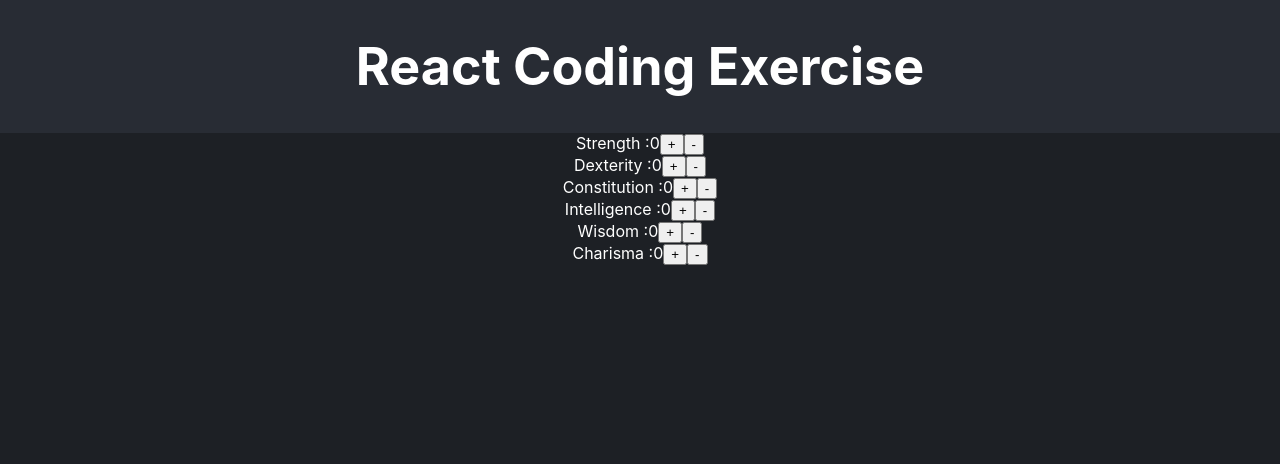
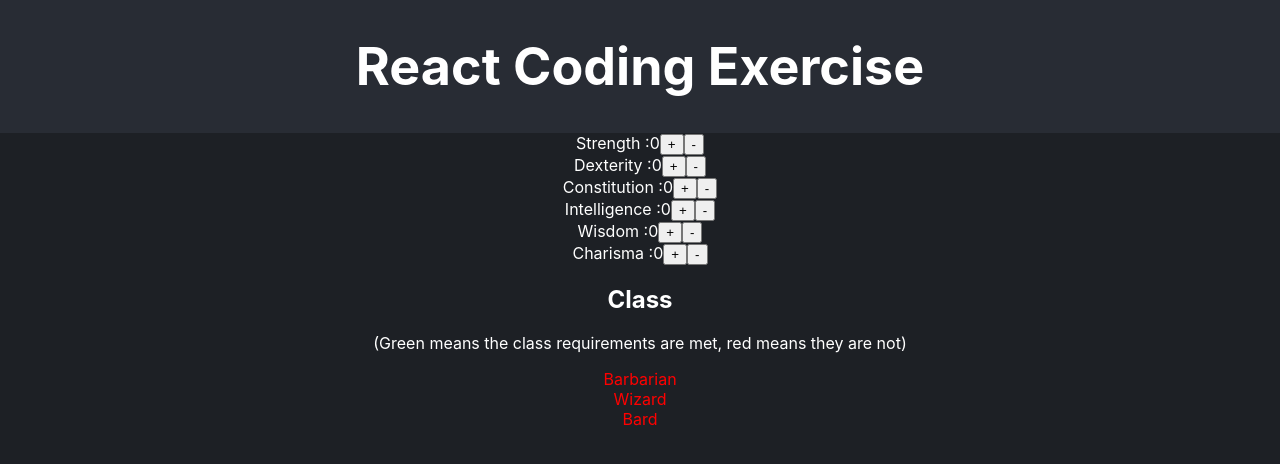
Before and after one commit to logan-anderson/policy-me, a React (Create React App) app: page / in a window 1280 px wide. Shown: the top 464 px of the page. Built offline with nearby package versions, Linux system fonts and the light colour scheme.

Commit message:
finish task #2

```diff
--- a/src/App.js
+++ b/src/App.js
@@ -1,18 +1,34 @@
 import "./App.css";
 import { useAttributes } from "./hooks/attributes";
+import { classMeetRequirements } from "./lib/classMeetRequirements";
 import { ATTRIBUTE_LIST, CLASS_LIST, SKILL_LIST } from "./consts";
+import { useEffect, useState } from "react";
 
 function App() {
   const [attributes, updateAttribute] = useAttributes();
+  const [classList, updateClassList] = useState(
+    Object.keys(CLASS_LIST).map((className) => ({
+      name: className,
+      met: false,
+    }))
+  );
+  useEffect(() => {
+    // TODO: cloud add a debounce here if preformance becomes an issue
+    updateClassList(() => {
+      return Object.keys(CLASS_LIST).map((className) => ({
+        name: className,
+        met: classMeetRequirements(className, attributes),
+      }));
+    });
+  }, [JSON.stringify(attributes), updateClassList, CLASS_LIST]);
   return (
     <div className="App">
       <header className="App-header">
         <h1>React Coding Exercise</h1>
       </header>
       <section className="App-section">
+        <div>
           {ATTRIBUTE_LIST.map((attribute) => {
-          console.log({ attribute });
-          console.log(attributes);
             return (
               <div key={attribute}>
                 {attribute} :{attributes[attribute]}
@@ -33,6 +49,26 @@ function App() {
               </div>
             );
           })}
+        </div>
+        <div>
+          <h2>Class</h2>
+          <p>
+            (Green means the class requirements are met, red means they are not)
+          </p>
+          {classList.map((currentClass) => {
+            return (
+              <div
+                style={{
+                  // Green means the class requirements are met
+                  color: currentClass.met ? "green" : "red",
+                }}
+                key={currentClass.name}
+              >
+                {currentClass.name}
+              </div>
+            );
+          })}
+        </div>
       </section>
     </div>
   );
--- a/src/consts.ts
+++ b/src/consts.ts
@@ -32,7 +32,7 @@ export const CLASS_LIST = {
     Wisdom: 9,
     Charisma: 14,
   },
-};
+} as const;
 
 export const SKILL_LIST = [
   { name: "Acrobatics", attributeModifier: "Dexterity" },
@@ -53,4 +53,4 @@ export const SKILL_LIST = [
   { name: "Sleight of Hand", attributeModifier: "Dexterity" },
   { name: "Stealth", attributeModifier: "Dexterity" },
   { name: "Survival", attributeModifier: "Wisdom" },
-];
+] as const;
--- a/src/hooks/attributes.ts
+++ b/src/hooks/attributes.ts
@@ -1,11 +1,5 @@
 import { useState } from "react";
-import { ATTRIBUTE_LIST } from "../consts";
-
-type Keys = (typeof ATTRIBUTE_LIST)[number];
-
-type Attributes = {
-  [key in Keys]: number;
-};
+import { Attributes, AttributesKeys } from "../types";
 
 export function useAttributes() {
   const initial: Attributes = {
@@ -17,7 +11,7 @@ export function useAttributes() {
     Charisma: 0,
   };
   const [attributes, setAttributes] = useState<Attributes>(initial);
-  const updateAttribute = (attribute: Keys, value: number) => {
+  const updateAttribute = (attribute: AttributesKeys, value: number) => {
     setAttributes((prev) => ({ ...prev, [attribute]: value }));
   };
   return [attributes, updateAttribute] as const;
--- /dev/null
+++ b/src/lib/classMeetRequirements.ts
@@ -0,0 +1,23 @@
+import { CLASS_LIST, ATTRIBUTE_LIST } from "../consts";
+import { Attributes } from "../types";
+
+type CharacterClass = keyof typeof CLASS_LIST;
+
+// This function will take in a class and return true of the requirements are met
+export const classMeetRequirements = (
+  characterClass: CharacterClass,
+  attributes: Attributes
+) => {
+  // Get the requirements for the class
+  const requirements = CLASS_LIST[characterClass];
+  // Get the keys of the attributes
+  const attributeKeys = Object.keys(requirements) as Array<keyof Attributes>;
+  let isValid = true;
+  attributeKeys.forEach((key) => {
+    // does the character have the required attribute?
+    if (attributes[key] < requirements[key]) {
+      isValid = false;
+    }
+  });
+  return isValid;
+};
--- /dev/null
+++ b/src/types.ts
@@ -0,0 +1,7 @@
+import { ATTRIBUTE_LIST } from "./consts";
+
+export type AttributesKeys = (typeof ATTRIBUTE_LIST)[number];
+
+export type Attributes = {
+  [key in AttributesKeys]: number;
+};
```
Lines whose indentation alone changed are shown as unchanged.
